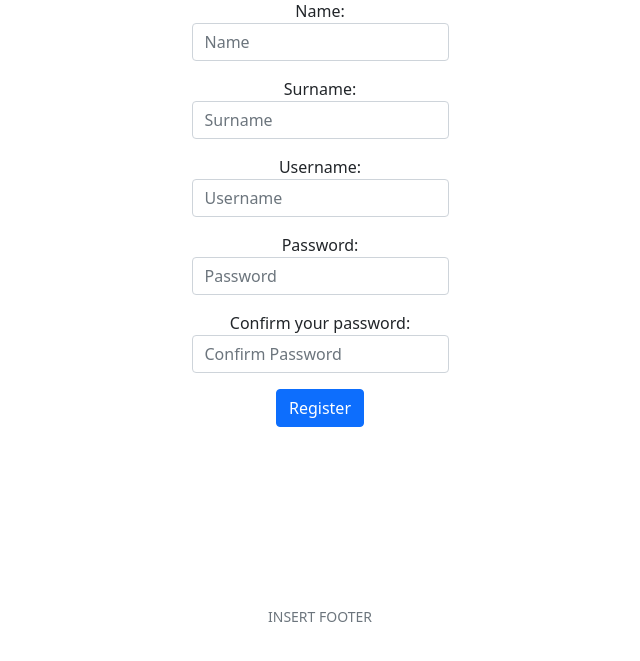
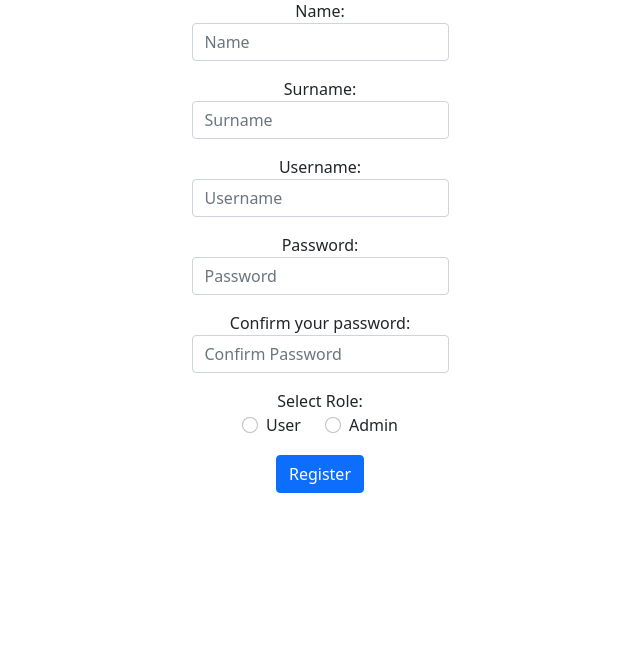
Before and after one commit to iago2900/CalendarioSimulacion, a Flask app: page /register in a window 1280 px wide. Shown: the part 125-786 px from the top of the page, without its empty margins (320-960 px from the left). Run offline with Flask 3, Linux system fonts and the light colour scheme.

Commit message:
Add required to fields and add role selection in registration

```diff
--- a/app.py
+++ b/app.py
@@ -263,7 +263,8 @@ def register():
 
         if rows == None: # Ensure username does not exist
             # Create a new user
-            new_user = Users(name=request.form.get("name"), surname=request.form.get("surname"), username=request.form.get("username"), hash=generate_password_hash(request.form.get("password")), role_id=3) # Role is user by default
+            role = Roles.query.filter_by(role=request.form.get("role")).first()
+            new_user = Users(name=request.form.get("name"), surname=request.form.get("surname"), username=request.form.get("username"), hash=generate_password_hash(request.form.get("password")), role_id=role.id)
 
             # Add the user to the database
             db_session.add(new_user)
--- a/templates/base.html
+++ b/templates/base.html
@@ -62,10 +62,6 @@
             {% block main %}{% endblock %}
         </main>
 
-        <footer class="mb-5 small text-center text-muted fixed-bottom">
-            INSERT FOOTER
-        </footer>
-
     </body>
 
 </html>
--- a/templates/create_group.html
+++ b/templates/create_group.html
@@ -11,7 +11,7 @@
 <form action="/create-group" method="post">
     <div class="mb-3">
         <label for="name">Group name:</label>
-        <input autocomplete="off" class="form-control mx-auto w-auto" id="name" name="name" placeholder="Name" type="text">
+        <input autocomplete="off" class="form-control mx-auto w-auto" id="name" name="name" placeholder="Name" type="text" required>
     </div>
     <button class="btn btn-primary" type="submit">Create Group</button>
 </form>
--- a/templates/login.html
+++ b/templates/login.html
@@ -8,11 +8,11 @@
 <form action="/login" method="post">
     <div class="mb-3">
         <label for="username">Username:</label>
-        <input autocomplete="off" class="form-control mx-auto w-auto" id="username" name="username" placeholder="Username" type="text">
+        <input autocomplete="off" class="form-control mx-auto w-auto" id="username" name="username" placeholder="Username" type="text" required>
     </div>
     <div class="mb-3">
         <label for="password">Password:</label>
-        <input class="form-control mx-auto w-auto" id="password" name="password" placeholder="Password" type="password">
+        <input class="form-control mx-auto w-auto" id="password" name="password" placeholder="Password" type="password" required>
     </div>
     <button class="btn btn-primary" type="submit">Log In</button>
 </form>
--- a/templates/password.html
+++ b/templates/password.html
@@ -8,11 +8,11 @@
     <form action="/password" method="post">
         <div class="mb-3">
             <label for="password">New Password:</label>
-            <input class="form-control mx-auto w-auto" id="password" name="password" placeholder="Password" type="password">
+            <input class="form-control mx-auto w-auto" id="password" name="password" placeholder="Password" type="password" required>
         </div>
         <div class="mb-3">
             <label for="confirmation">Confirm your new password:</label>
-            <input class="form-control mx-auto w-auto" id="confirmation" name="confirmation" placeholder="Confirm Password" type="password">
+            <input class="form-control mx-auto w-auto" id="confirmation" name="confirmation" placeholder="Confirm Password" type="password" required>
         </div>
         <button class="btn btn-primary" type="submit">Change password</button>
     </form>
--- a/templates/register.html
+++ b/templates/register.html
@@ -8,23 +8,40 @@
 <form action="/register" method="post">
     <div class="mb-3">
         <label for="name">Name:</label>
-        <input autocomplete="off" class="form-control mx-auto w-auto" id="name" name="name" placeholder="Name" type="text">
+        <input autocomplete="off" class="form-control mx-auto w-auto" id="name" name="name" placeholder="Name" type="text" required>
     </div>
     <div class="mb-3">
         <label for="surname">Surname:</label>
-        <input autocomplete="off" class="form-control mx-auto w-auto" id="surname" name="surname" placeholder="Surname" type="text">
+        <input autocomplete="off" class="form-control mx-auto w-auto" id="surname" name="surname" placeholder="Surname" type="text" required>
     </div>
     <div class="mb-3">
         <label for="username">Username:</label>
-        <input autocomplete="off" class="form-control mx-auto w-auto" id="username" name="username" placeholder="Username" type="text">
+        <input autocomplete="off" class="form-control mx-auto w-auto" id="username" name="username" placeholder="Username" type="text" required>
     </div>
     <div class="mb-3">
         <label for="password">Password:</label>
-        <input class="form-control mx-auto w-auto" id="password" name="password" placeholder="Password" type="password">
+        <input class="form-control mx-auto w-auto" id="password" name="password" placeholder="Password" type="password" required>
     </div>
     <div class="mb-3">
         <label for="confirmation">Confirm your password:</label>
-        <input class="form-control mx-auto w-auto" id="confirmation" name="confirmation" placeholder="Confirm Password" type="password">
+        <input class="form-control mx-auto w-auto" id="confirmation" name="confirmation" placeholder="Confirm Password" type="password" required>
+    </div>
+    <div class="mb-3">
+        <label for="role">Select Role:</label>
+        <div class="row justify-content-center">
+            <div class="col-auto">
+                <div class="form-check">
+                    <input class="form-check-input" type="radio" name="role" id="user" value="user" required>
+                    <label class="form-check-label" for="user">User</label>
+                </div>
+            </div>
+            <div class="col-auto">
+                <div class="form-check">
+                    <input class="form-check-input" type="radio" name="role" id="admin" value="admin" required>
+                    <label class="form-check-label" for="admin">Admin</label>
+                </div>
+            </div>
+        </div>
     </div>
     <button class="btn btn-primary" type="submit">Register</button>
 </form>
```
Also changed, not shown: TODO.md (+4 -31 lines), templates/create_event.html (+5 -5 lines).
